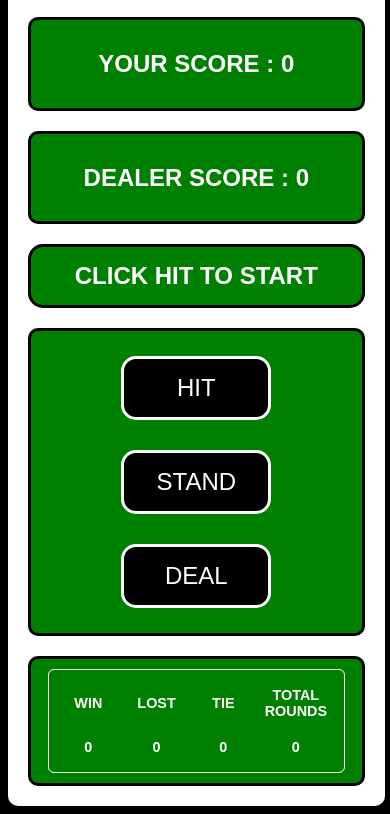
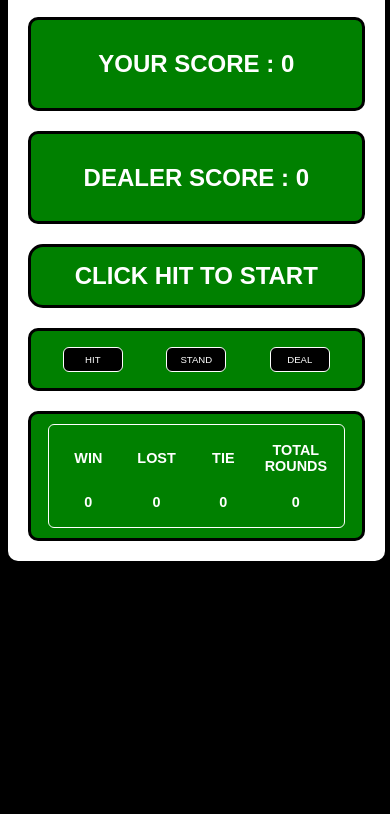
Before and after one commit to thesohailjafri/BlackJack, a plain HTML site: page index.html in a window 390 px wide. Shown: the part 126-940 px from the top of the page. After the commit the page ends 844 px from the top, so only its background shows below. Drawn offline with Linux system fonts and the light colour scheme.

Commit message:
btn-for-mobile

```diff
--- a/static/style.css
+++ b/static/style.css
@@ -131,4 +131,15 @@ h2 {
         border: 3px black solid;
         padding: 0.625em;
     }
+    .btn {
+        background-color: black;
+        color: white;
+        border: 0.125em white solid;
+        border-radius: 0.625em;
+        margin: 0.625em;
+        padding: 0.625em;
+        font-weight: 200;
+        font-size: 0.6em;
+        width: 6.25em;
+    }
 }
```
